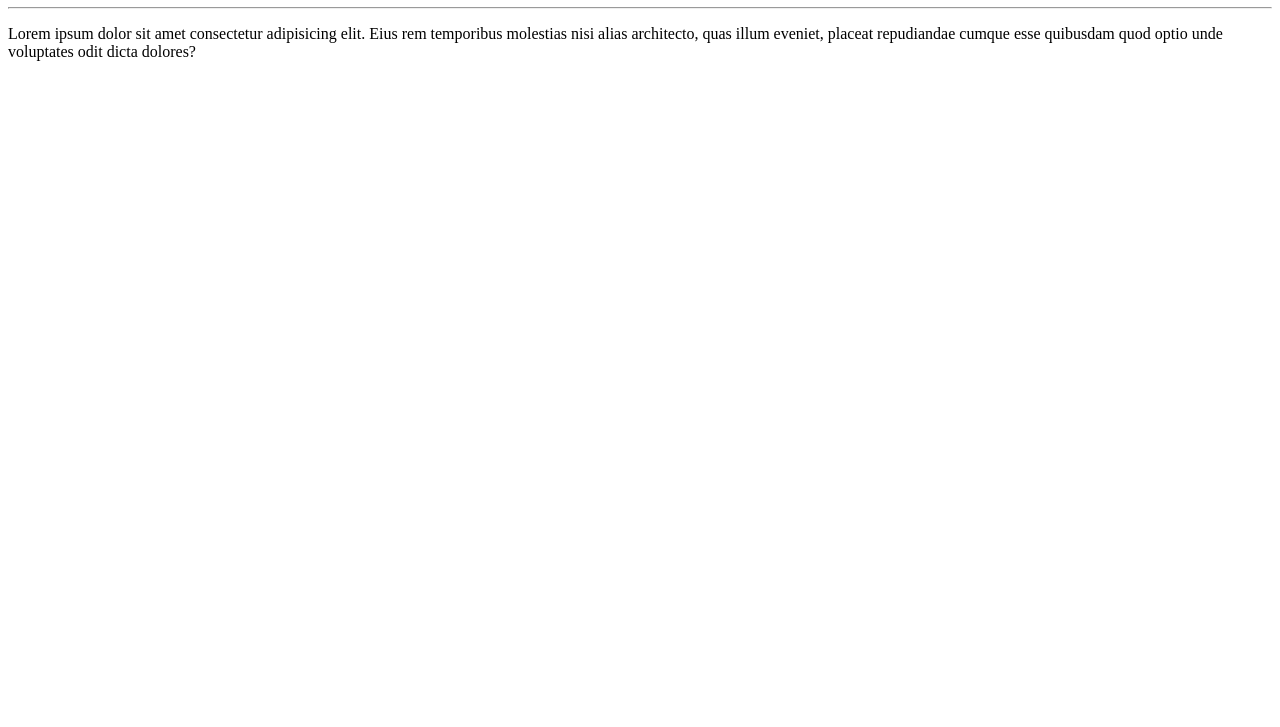
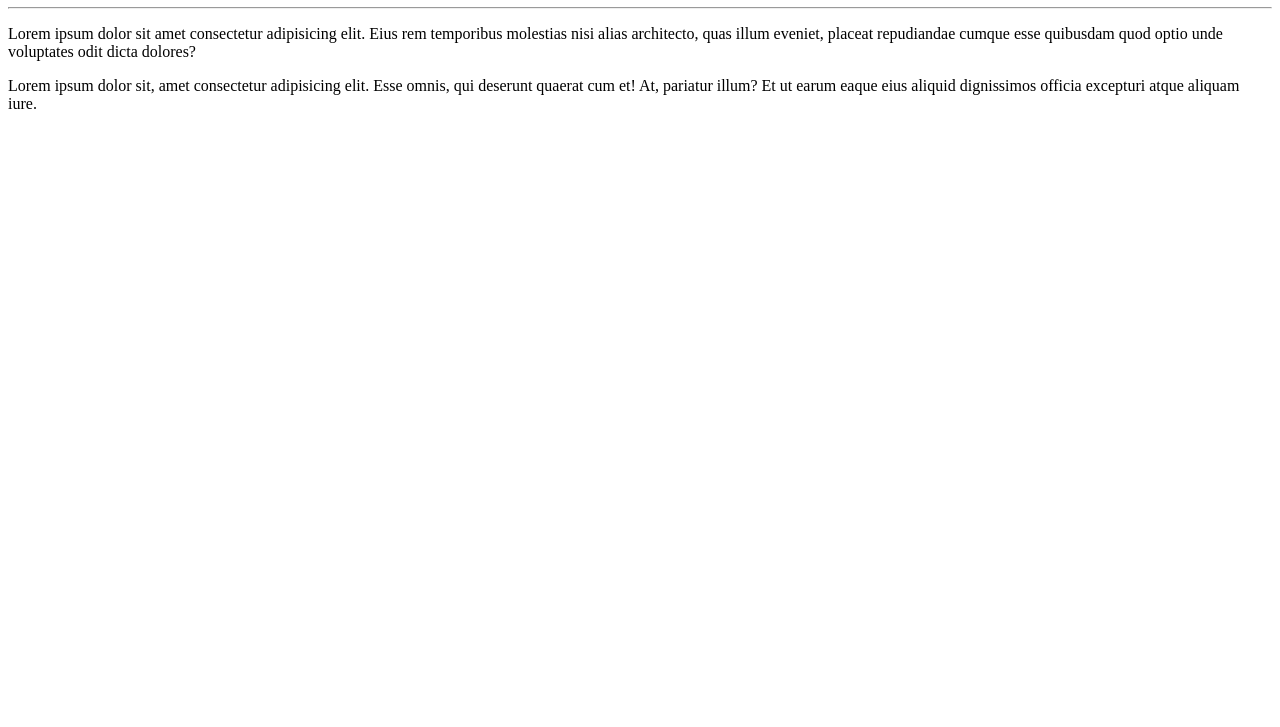
Before and after one commit to LZanata/Ola-Mundo, a plain HTML site: page site-exemplo/index.html in a window 1280 px wide. Shown: the part 73-800 px from the top of the page. Drawn offline with Linux system fonts and the light colour scheme.

Commit message:
adcionei um paragrafo

```diff
--- a/site-exemplo/index.html
+++ b/site-exemplo/index.html
@@ -9,5 +9,6 @@
     <h1>Olá, Mundo!</h1>
     <hr>
     <p>Lorem ipsum dolor sit amet consectetur adipisicing elit. Eius rem temporibus molestias nisi alias architecto, quas illum eveniet, placeat repudiandae cumque esse quibusdam quod optio unde voluptates odit dicta dolores?</p>
+    <p>Lorem ipsum dolor sit, amet consectetur adipisicing elit. Esse omnis, qui deserunt quaerat cum et! At, pariatur illum? Et ut earum eaque eius aliquid dignissimos officia excepturi atque aliquam iure.</p>
 </body>
 </html>
```
